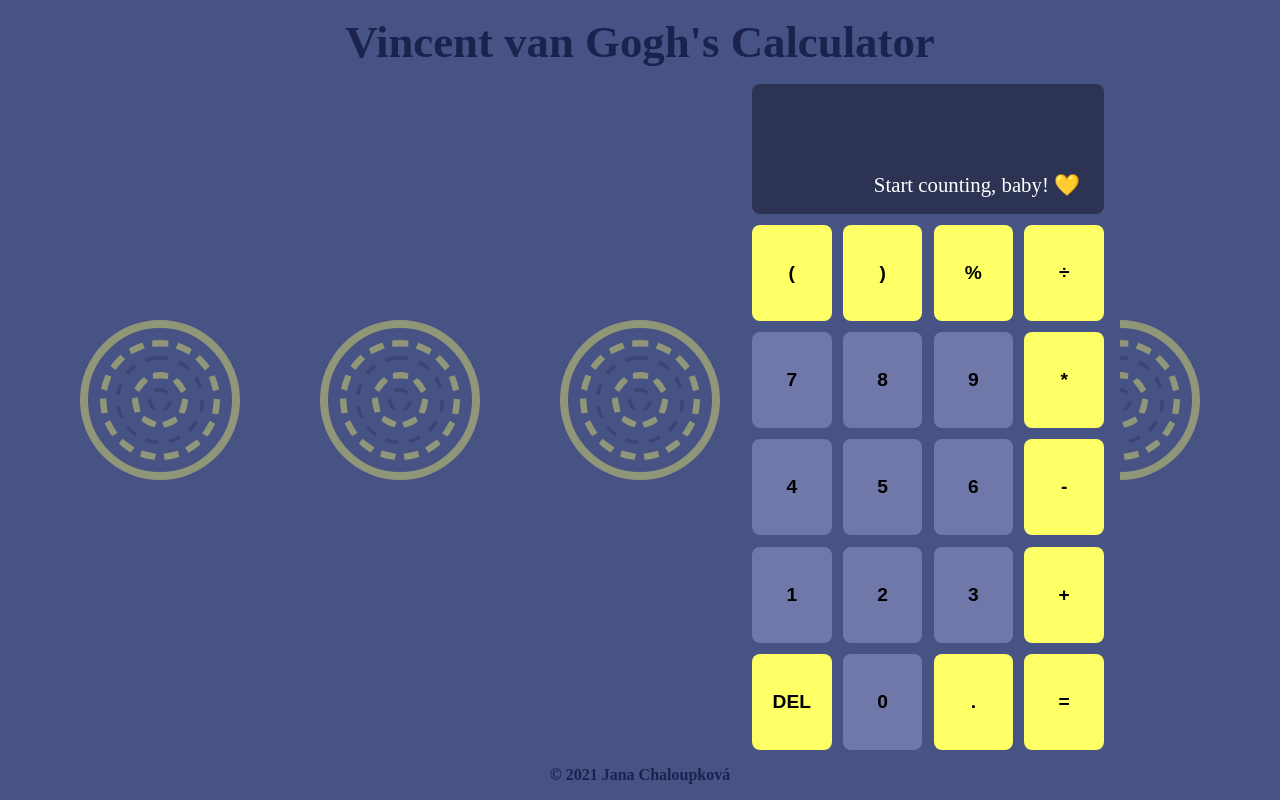
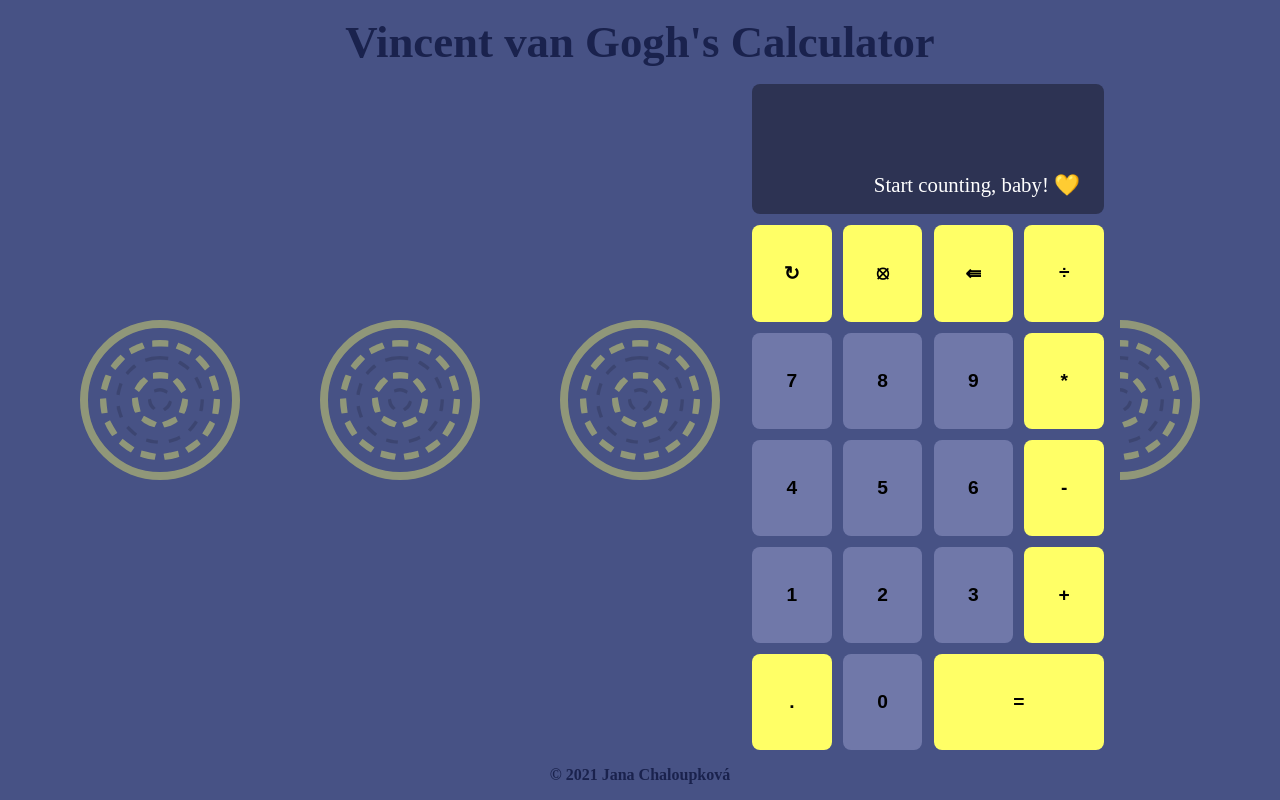
Before and after one commit to agnes97/vg-calculator, a React (Create React App) app: page / in a window 1280 px wide. Built offline with nearby package versions, Linux system fonts and the light colour scheme.

Commit message:
✨ Update and implement new data

```diff
--- a/src/components/Calculator/index.css
+++ b/src/components/Calculator/index.css
@@ -38,3 +38,7 @@ section.calculator {
 .calculator__button--number:hover {
     background-color: hsl(0, 0%, 100%);
 }
+
+.span-2-columns {
+    grid-column: span 2;
+}
--- a/src/components/Calculator/index.tsx
+++ b/src/components/Calculator/index.tsx
@@ -18,7 +18,8 @@ const Calculator: React.FC = () => {
 
     // DETERMINE VALUE TYPE (ACTION)
     const determineAction = (character: Action["payload"]["value"]) => {
-        if (character === "DEL") return ACTIONS.CLEAR
+        if (character === "⇚") return ACTIONS.CLEAR // EDIT TO ONLY DELETE ONE DIGIT
+        if (character === "⦻") return ACTIONS.CLEAR
         if (character === "=") return ACTIONS.EVALUATE
         if (character === ".") return ACTIONS.ADD_DIGIT
         if (!isNaN(+character)) return ACTIONS.ADD_DIGIT
@@ -132,6 +133,7 @@ const Calculator: React.FC = () => {
                     className={`
                         calculator__button
                         ${!isNaN(+value) ? "calculator__button--number" : "calculator__button--sign"}
+                        ${value === "=" ? "span-2-columns" : ""}
                     `}
                     dispatch={dispatch}
                     actionType={determineAction(value)}
--- a/src/services/calculatorData.tsx
+++ b/src/services/calculatorData.tsx
@@ -10,7 +10,7 @@
 
 export const fillButtons = () => {
     const numbers = [0, 1, 2, 3, 4, 5, 6, 7, 8, 9] as const
-    const signs = ["(", ")", "%", "÷", "*", "-", "+", "DEL", ".", "="] as const
+    const signs = ["↻", "⦻", "⇚", "÷", "*", "-", "+", ".", "="] as const
 
     const reverseNumbers = [...numbers].reverse()
 
```
